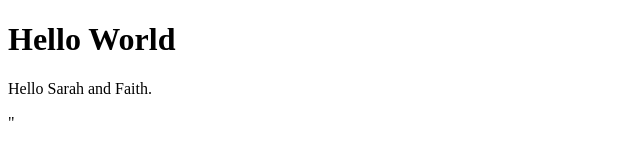
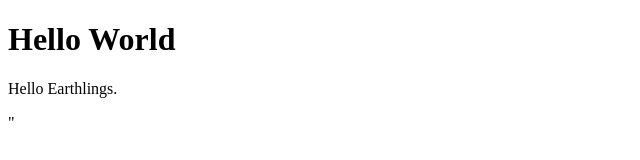
Before and after one commit to spudnut/spudnut.github.io, a plain HTML site: page index.html in a window 1280 px wide. Shown: the full height of the page, 0-640 px from the left. Drawn offline with Linux system fonts and the light colour scheme.

Commit message:
updated index.html

```diff
--- a/index.html
+++ b/index.html
@@ -2,6 +2,6 @@
 <html>
 <body>
 <h1>Hello World</h1>
-<p>Hello Sarah and Faith.</p>
+<p>Hello Earthlings.</p>
 </body>
 </html>"
```
